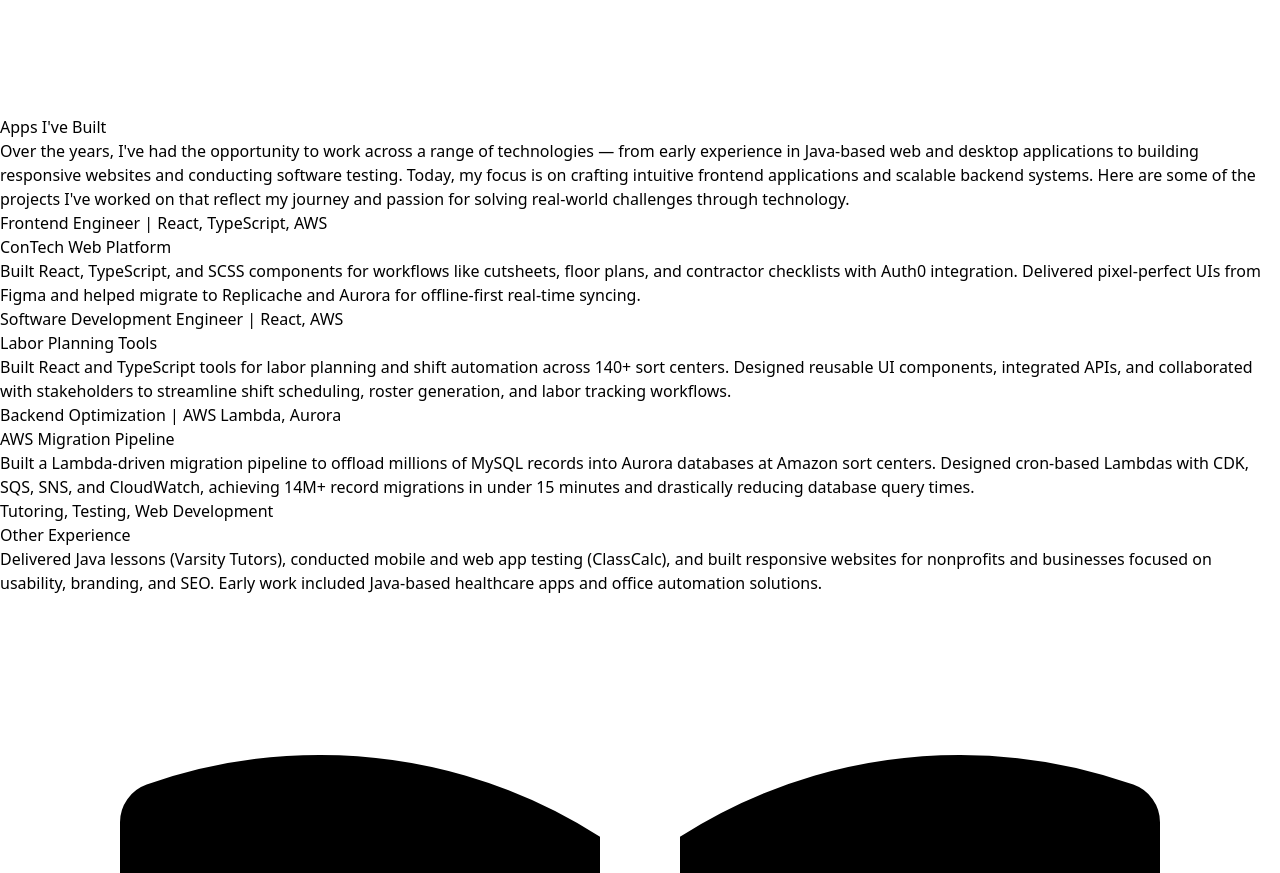
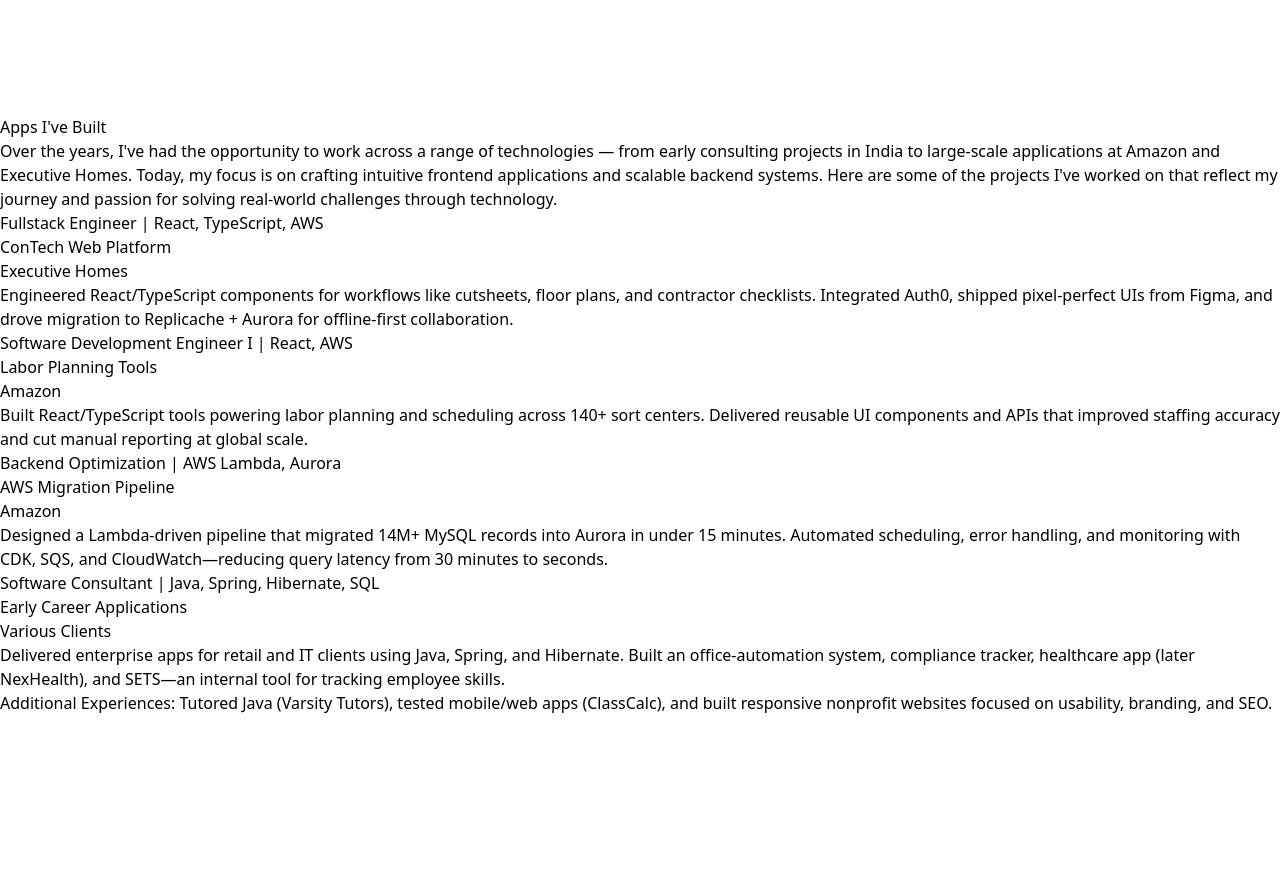
Before and after one commit to sagi0312/anjukaranji, a React (Vite) app: page / in a window 1280 px wide. Shown: the part 4440-5313 px from the top of the page. Built offline with nearby package versions, Linux system fonts and the light colour scheme.

Commit message:
Update Projects info. Change color of Hire me nav

```diff
--- a/src/components/Navbar.jsx
+++ b/src/components/Navbar.jsx
@@ -32,7 +32,7 @@
         </nav>
         <a
           href="#contact"
-          className="inline-flex items-center bg-gray-800 border-0 py-1 px-3 focus:outline-none hover:bg-gray-700 rounded text-base mt-4 md:mt-0"
+          className="inline-flex items-center bg-gray-800 border-0 py-1 px-3 focus:outline-none hover:bg-gray-700 rounded text-green-400 text-base mt-4 md:mt-0"
         >
           Hire Me
           <ArrowRightIcon className="w-4 h-4 ml-1" />
--- a/src/components/Projects.jsx
+++ b/src/components/Projects.jsx
@@ -1,5 +1,5 @@
 import { CodeBracketIcon } from "@heroicons/react/24/solid";
-import { projects } from "../data";
+import { projects, additionalExperience } from "../data";
 
 export default function Projects() {
   return (
@@ -13,12 +13,12 @@
             </h1>
             <p className="lg:w-2/3 mx-auto leading-relaxed text-base">
               Over the years, I've had the opportunity to work across a range of
-              technologies — from early experience in Java-based web and desktop
-              applications to building responsive websites and conducting
-              software testing. Today, my focus is on crafting intuitive
-              frontend applications and scalable backend systems. Here are some
-              of the projects I've worked on that reflect my journey and passion
-              for solving real-world challenges through technology.
+              technologies — from early consulting projects in India to
+              large-scale applications at Amazon and Executive Homes. Today, my
+              focus is on crafting intuitive frontend applications and scalable
+              backend systems. Here are some of the projects I've worked on that
+              reflect my journey and passion for solving real-world challenges
+              through technology.
             </p>
           </div>
           <div className="flex flex-wrap -m-4">
@@ -29,9 +29,14 @@
                     <h2 className="tracking-widest text-sm title-font font-medium text-green-400 mb-1">
                       {project.subtitle}
                     </h2>
-                    <h1 className="title-font text-lg font-medium text-white mb-3">
+                    <h1 className="title-font text-lg font-medium text-white mb-1">
                       {project.title}
                     </h1>
+                    {project.company && (
+                      <h3 className="text-base font-semibold text-green-400 mb-3">
+                        {project.company}
+                      </h3>
+                    )}
                     <p className="leading-relaxed">{project.description}</p>
                   </div>
                   {project.link ? (
@@ -50,6 +55,13 @@
               </div>
             ))}
           </div>
+          {/* Additional Experience */}
+          <div className="mt-10 text-gray-400 text-left  pt-4">
+            <span className="font-semibold text-green-400">
+              {additionalExperience.title}:
+            </span>{" "}
+            {additionalExperience.description}
+          </div>
         </div>
       </section>
     </>
--- a/src/data.js
+++ b/src/data.js
@@ -1,33 +1,43 @@
 export const projects = [
   {
     title: "ConTech Web Platform",
-    subtitle: "Frontend Engineer | React, TypeScript, AWS",
+    company: "Executive Homes",
+    subtitle: "Fullstack Engineer | React, TypeScript, AWS",
     description:
-      "Built React, TypeScript, and SCSS components for workflows like cutsheets, floor plans, and contractor checklists with Auth0 integration. Delivered pixel-perfect UIs from Figma and helped migrate to Replicache and Aurora for offline-first real-time syncing.",
+      "Engineered React/TypeScript components for workflows like cutsheets, floor plans, and contractor checklists. Integrated Auth0, shipped pixel-perfect UIs from Figma, and drove migration to Replicache + Aurora for offline-first collaboration.",
     link: "",
   },
   {
     title: "Labor Planning Tools",
-    subtitle: "Software Development Engineer | React, AWS",
+    company: "Amazon",
+    subtitle: "Software Development Engineer I | React, AWS",
     description:
-      "Built React and TypeScript tools for labor planning and shift automation across 140+ sort centers. Designed reusable UI components, integrated APIs, and collaborated with stakeholders to streamline shift scheduling, roster generation, and labor tracking workflows.",
+      "Built React/TypeScript tools powering labor planning and scheduling across 140+ sort centers. Delivered reusable UI components and APIs that improved staffing accuracy and cut manual reporting at global scale.",
     link: "",
   },
   {
     title: "AWS Migration Pipeline",
+    company: "Amazon",
     subtitle: "Backend Optimization | AWS Lambda, Aurora",
     description:
-      "Built a Lambda-driven migration pipeline to offload millions of MySQL records into Aurora databases at Amazon sort centers. Designed cron-based Lambdas with CDK, SQS, SNS, and CloudWatch, achieving 14M+ record migrations in under 15 minutes and drastically reducing database query times.",
+      "Designed a Lambda-driven pipeline that migrated 14M+ MySQL records into Aurora in under 15 minutes. Automated scheduling, error handling, and monitoring with CDK, SQS, and CloudWatch—reducing query latency from 30 minutes to seconds.",
     link: "",
   },
   {
-    title: "Other Experience",
-    subtitle: "Tutoring, Testing, Web Development",
+    title: "Early Career Applications",
+    company: "Various Clients",
+    subtitle: "Software Consultant | Java, Spring, Hibernate, SQL",
     description:
-      "Delivered Java lessons (Varsity Tutors), conducted mobile and web app testing (ClassCalc), and built responsive websites for nonprofits and businesses focused on usability, branding, and SEO. Early work included Java-based healthcare apps and office automation solutions.",
+      "Delivered enterprise apps for retail and IT clients using Java, Spring, and Hibernate. Built an office-automation system, compliance tracker, healthcare app (later NexHealth), and SETS—an internal tool for tracking employee skills.",
     link: "",
   },
 ];
+
+export const additionalExperience = {
+  title: "Additional Experiences",
+  description:
+    "Tutored Java (Varsity Tutors), tested mobile/web apps (ClassCalc), and built responsive nonprofit websites focused on usability, branding, and SEO.",
+};
 
 export const skills = [
   "React.js",
```
